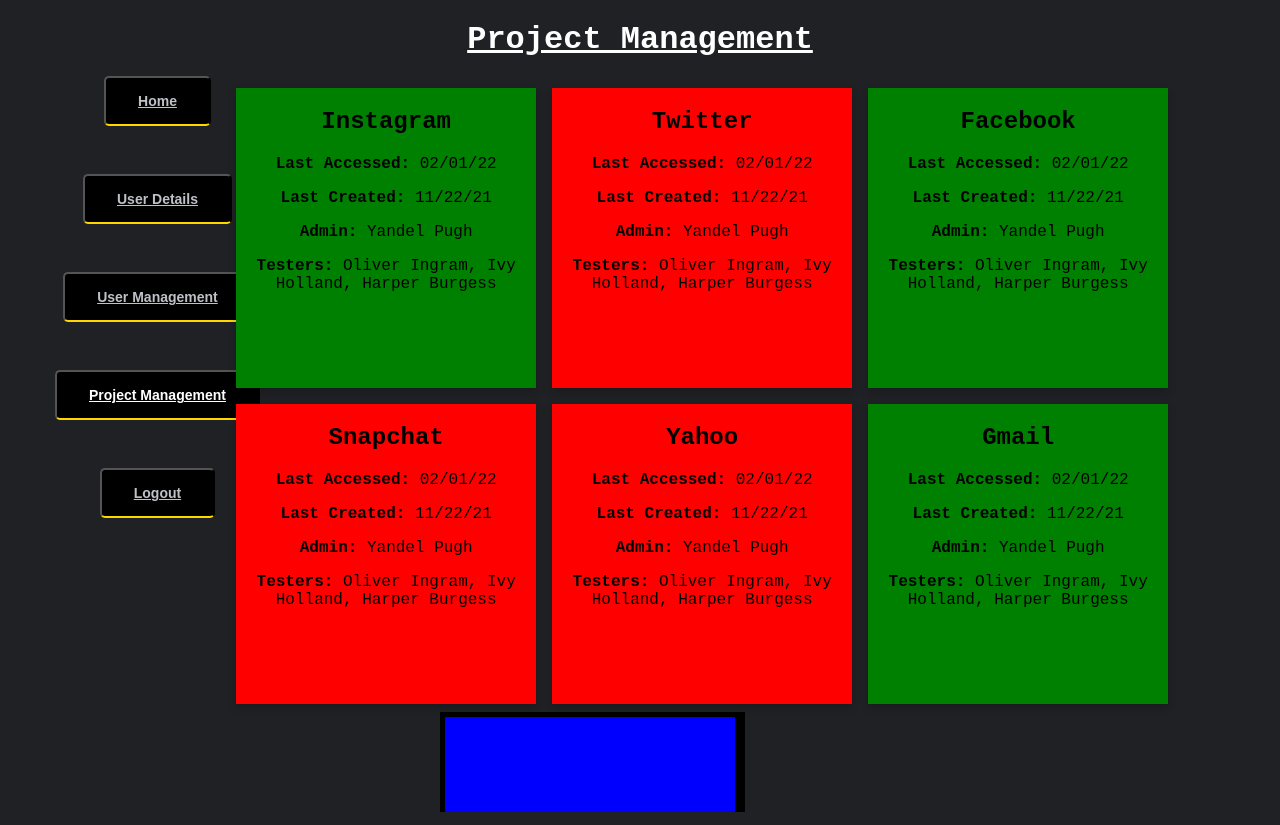
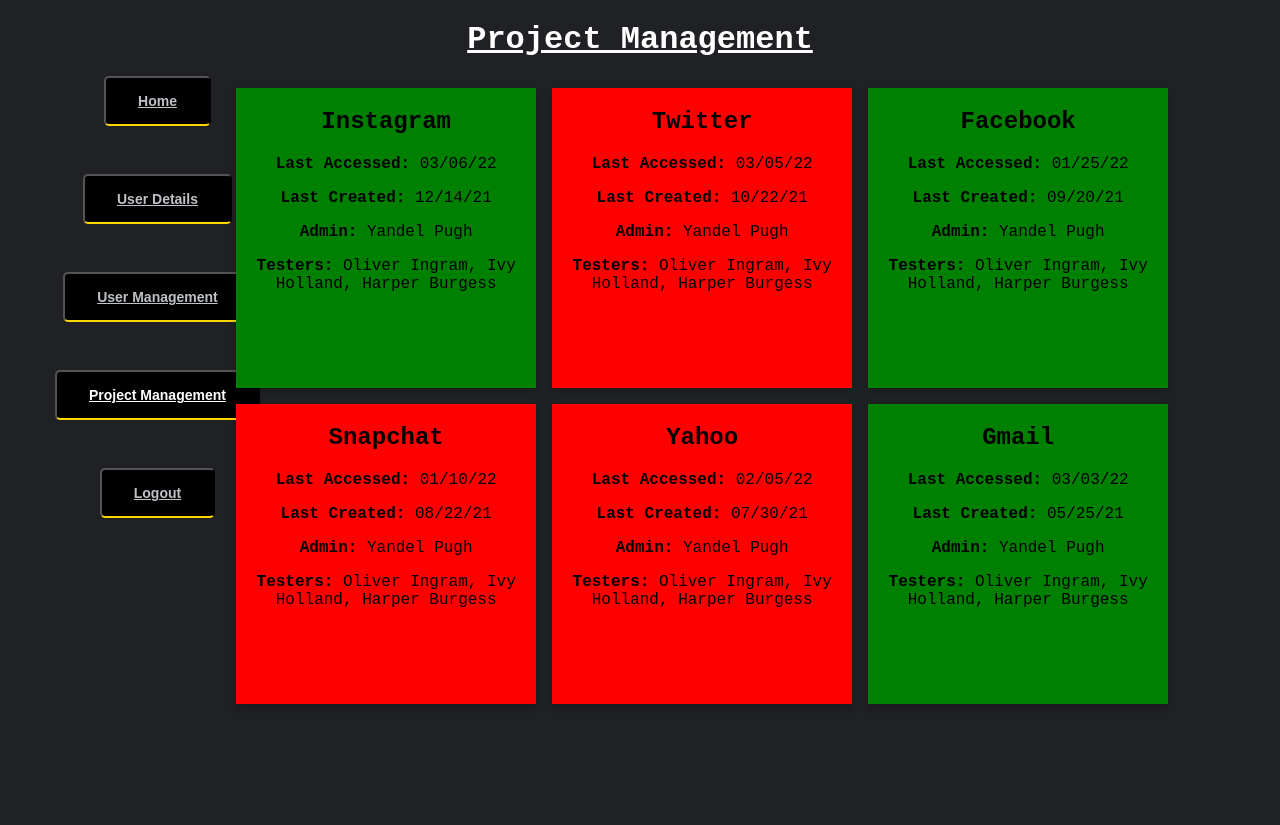
Before and after one commit to rkenney4/seniorproj, a Vue app: page /project-management in a window 1280 px wide. After the commit the page ends 800 px from the top, so only its background shows below. Built offline with nearby package versions, Linux system fonts and the light colour scheme; no server answers.

Commit message:
Changed Last Accessed Date and Last Created dates Modified the description to represent each social media platform

```diff
--- a/src/views/ProjectManagement.vue
+++ b/src/views/ProjectManagement.vue
@@ -27,8 +27,8 @@
                 <div class="flip-card-inner active">
                     <div class="flip-card-front">
                         <h2><b>Instagram</b></h2>
-                        <p><b>Last Accessed: </b>02/01/22</p>
-                        <p><b>Last Created: </b>11/22/21</p>
+                        <p><b>Last Accessed: </b>03/06/22</p>
+                        <p><b>Last Created: </b>12/14/21</p>
                             <p><b>Admin: </b> Yandel Pugh</p>
                             <p><b>Testers: </b> Oliver Ingram, Ivy Holland, Harper Burgess</p>
                     </div>
@@ -42,14 +42,14 @@
                 <div class="flip-card-inner inactive">
                     <div class="flip-card-front">
                         <h2><b>Twitter</b></h2>
-                        <p><b>Last Accessed: </b>02/01/22</p>
-                        <p><b>Last Created: </b>11/22/21</p>
+                        <p><b>Last Accessed: </b>03/05/22</p>
+                        <p><b>Last Created: </b>10/22/21</p>
                             <p><b>Admin: </b> Yandel Pugh</p>
                             <p><b>Testers: </b> Oliver Ingram, Ivy Holland, Harper Burgess</p>
                     </div>
                     <div class="flip-card-back">
                         <h4>Description: </h4>
-                        <p>Instagram is an American photo and video sharing social networking service founded by Kevin Systrom and Mike Krieger. In April 2012, Facebook Inc. acquired the service for approximately US$1 billion in cash and stock.</p>
+                        <p>Twitter is a free social networking microblogging service that allows registered members to broadcast short posts called tweets. Twitter members can broadcast tweets and follow other users' tweets by using multiple platforms and devices.</p>
                     </div>
                 </div>
             </div>
@@ -57,14 +57,14 @@
                 <div class="flip-card-inner active">
                     <div class="flip-card-front">
                         <h2><b>Facebook</b></h2>
-                        <p><b>Last Accessed: </b>02/01/22</p>
-                        <p><b>Last Created: </b>11/22/21</p>
+                        <p><b>Last Accessed: </b>01/25/22</p>
+                        <p><b>Last Created: </b>09/20/21</p>
                             <p><b>Admin: </b> Yandel Pugh</p>
                             <p><b>Testers: </b> Oliver Ingram, Ivy Holland, Harper Burgess</p>
                     </div>
                     <div class="flip-card-back">
                         <h4>Description: </h4>
-                        <p>Instagram is an American photo and video sharing social networking service founded by Kevin Systrom and Mike Krieger. In April 2012, Facebook Inc. acquired the service for approximately US$1 billion in cash and stock.</p>
+                        <p>Meta Platforms, Inc., doing business as Meta and formerly known as Facebook, Inc., is an American multinational technology conglomerate based in Menlo Park, California. The company is the parent organization of Facebook, Instagram, and WhatsApp, among other subsidiaries.</p>
                     </div>
                 </div>
             </div>
@@ -72,14 +72,14 @@
                 <div class="flip-card-inner inactive">
                     <div class="flip-card-front">
                         <h2><b>Snapchat</b></h2>
-                        <p><b>Last Accessed: </b>02/01/22</p>
-                        <p><b>Last Created: </b>11/22/21</p>
+                        <p><b>Last Accessed: </b>01/10/22</p>
+                        <p><b>Last Created: </b>08/22/21</p>
                             <p><b>Admin: </b> Yandel Pugh</p>
                             <p><b>Testers: </b> Oliver Ingram, Ivy Holland, Harper Burgess</p>
                     </div>
                     <div class="flip-card-back">
                         <h4>Description: </h4>
-                        <p>Instagram is an American photo and video sharing social networking service founded by Kevin Systrom and Mike Krieger. In April 2012, Facebook Inc. acquired the service for approximately US$1 billion in cash and stock.</p>
+                        <p>Snapchat is an American multimedia instant messaging app and service developed by Snap Inc., originally Snapchat Inc. One of the principal features of Snapchat is that pictures and messages are usually only available for a short time before they become inaccessible to their recipients.</p>
                     </div>
                 </div>
             </div>
@@ -87,14 +87,14 @@
                 <div class="flip-card-inner inactive">
                     <div class="flip-card-front">
                         <h2><b>Yahoo</b></h2>
-                        <p><b>Last Accessed: </b>02/01/22</p>
-                        <p><b>Last Created: </b>11/22/21</p>
+                        <p><b>Last Accessed: </b>02/05/22</p>
+                        <p><b>Last Created: </b>07/30/21</p>
                             <p><b>Admin: </b> Yandel Pugh</p>
                             <p><b>Testers: </b> Oliver Ingram, Ivy Holland, Harper Burgess</p>
                     </div>
                     <div class="flip-card-back">
                         <h4>Description: </h4>
-                        <p>Instagram is an American photo and video sharing social networking service founded by Kevin Systrom and Mike Krieger. In April 2012, Facebook Inc. acquired the service for approximately US$1 billion in cash and stock.</p>
+                        <p>Yahoo! is an Internet portal that incorporates a search engine and a directory of World Wide Web sites organized in a hierarchy of topic categories. As a directory, it provides both new and seasoned Web users the reassurance of a structured view of hundreds of thousands of Web sites and millions of Web pages.</p>
                     </div>
                 </div>
             </div>
@@ -102,23 +102,18 @@
                 <div class="flip-card-inner active">
                     <div class="flip-card-front">
                         <h2><b>Gmail</b></h2>
-                        <p><b>Last Accessed: </b>02/01/22</p>
-                        <p><b>Last Created: </b>11/22/21</p>
+                        <p><b>Last Accessed: </b>03/03/22</p>
+                        <p><b>Last Created: </b>05/25/21</p>
                             <p><b>Admin: </b> Yandel Pugh</p>
                             <p><b>Testers: </b> Oliver Ingram, Ivy Holland, Harper Burgess</p>
                     </div>
                     <div class="flip-card-back">
                         <h4>Description: </h4>
-                        <p>Instagram is an American photo and video sharing social networking service founded by Kevin Systrom and Mike Krieger. In April 2012, Facebook Inc. acquired the service for approximately US$1 billion in cash and stock.</p>
+                        <p>Gmail (pronounced Gee-mail) is a free Web-based e-mail service that provides users with a gigabyte of storage for messages and provides the ability to search for specific messages. The Gmail program also automatically organizes successively related messages into a conversational thread.</p>
                     </div>
                 </div>
             </div>
         </div>
-        <svg width="400" height="100">
-        <rect width="200" height="100" style="fill:rgb(0,0,255);stroke-width:10;stroke:rgb(0,0,0)" />
-         <rect width="100" height="500" style="fill:rgb(0,0,255);stroke-width:10;stroke:rgb(0,0,0)" />
-         <rect width="300" height="200" style="fill:rgb(0,0,255);stroke-width:10;stroke:rgb(0,0,0)" />
-        </svg>
         <!--
         <button type="submit" style="margin:20px"><router-link to="/">Home</router-link></button>
         <button type="submit" style="margin:10px"><router-link to="/login">Log Out</router-link></button>
```
